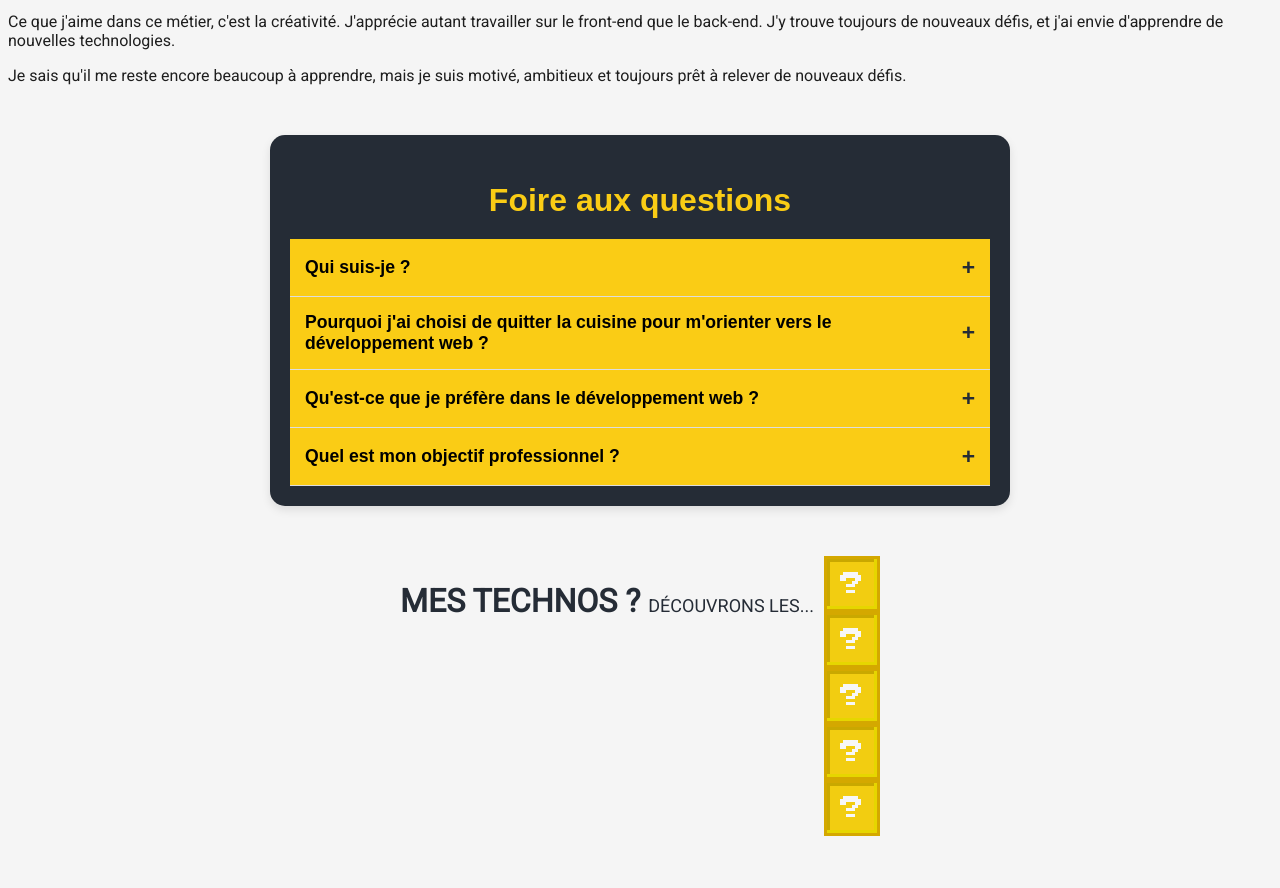
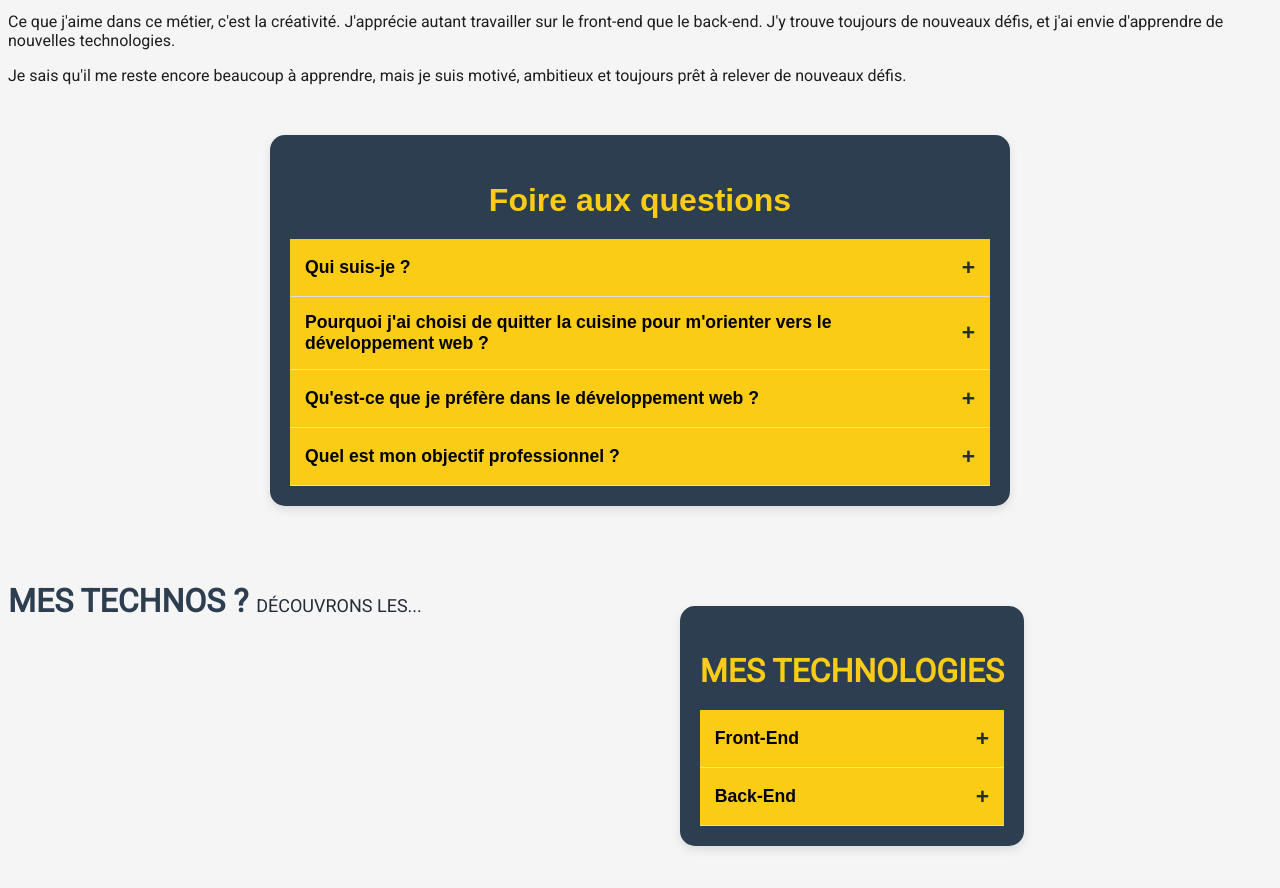
Before and after one commit to GregoryVDev/Portfolio, a React (Vite) app: page /about in a window 1280 px wide. Shown: the part 220-1108 px from the top of the page. Before the commit the page ends 1064 px from the top, so only its background shows below. Built offline with nearby package versions, Linux system fonts and the light colour scheme.

Commit message:
Edited color for the titles and href. Added faq in skills section. Added properties for the tech className

```diff
--- a/src/App.css
+++ b/src/App.css
@@ -23,6 +23,6 @@ body {
 h1,
 h2,
 a {
-  color: #252C36;
+  color: #2C3E50;
   text-decoration: none;
 }
--- a/src/Components/Skills.jsx
+++ /dev/null
@@ -1,13 +0,0 @@
-import React from "react";
-import "../index.css"; // pour récupérer le style mario-block
-import { SkillsIcons } from "../Components/SkillsIcons";
-
-export const Skills = () => {
-  const skills = ["html", "css", "js", "php", "mysql"]; // tes technos
-
-  return (
-    <section className="skills-section">
-      <SkillsIcons techs={skills} />
-    </section>
-  );
-};
--- a/src/Components/SkillsIcons.jsx
+++ b/src/Components/SkillsIcons.jsx
@@ -1,24 +1,75 @@
+import React, { useState } from "react";
 import { FaHtml5, FaCss3Alt, FaNodeJs, FaPhp } from "react-icons/fa";
-import { SiMysql } from "react-icons/si";
+import { SiMysql, SiReact } from "react-icons/si";
+import "../index.css";
+import "../about.css";
 
-// Carte des icônes par techno
-const iconsMap = {
-  html: <FaHtml5 />,
-  css: <FaCss3Alt />,
-  js: <FaNodeJs />,
-  php: <FaPhp />,
-  mysql: <SiMysql />,
-};
+const techCategories = [
+  {
+    category: "Front-End",
+    techs: [
+      { name: "HTML", icon: <FaHtml5 /> },
+      { name: "CSS", icon: <FaCss3Alt /> },
+      { name: "JavaScript", icon: <FaNodeJs /> },
+      { name: "React", icon: <SiReact /> },
+    ],
+  },
+  {
+    category: "Back-End",
+    techs: [
+      { name: "PHP", icon: <FaPhp /> },
+      { name: "MySQL", icon: <SiMysql /> },
+      { name: "Node.js", icon: <FaNodeJs /> },
+    ],
+  },
+];
 
-export const SkillsIcons = ({ techs = [] }) => {
+export const SkillsIcons = () => {
+  const [openIndexes, setOpenIndexes] = useState([]);
+
+  const toggleCategory = (index) => {
+    if (openIndexes.includes(index)) {
+      setOpenIndexes(openIndexes.filter((i) => i !== index));
+    } else {
+      setOpenIndexes([...openIndexes, index]);
+    }
+  };
+
   return (
-    <div className="skills-container">
-      {techs.map((tech, index) => (
-        <div key={index} className="mario-block">
-          <span className="question-mark">?</span>
-          <div className="icon">{iconsMap[tech]}</div>
-        </div>
-      ))}
-    </div>
+    <section className="faq">
+      <h2>Mes technologies</h2>
+      <div className="faq-container">
+        {techCategories.map((cat, index) => (
+          <div key={index} className="faq-item">
+            <button
+              className={`faq-question ${
+                openIndexes.includes(index) ? "active" : ""
+              }`}
+              onClick={() => toggleCategory(index)}
+            >
+              {cat.category}
+              <span className="faq-icon">
+                {openIndexes.includes(index) ? "-" : "+"}
+              </span>
+            </button>
+
+            <div
+              className={`faq-answer ${
+                openIndexes.includes(index) ? "show" : ""
+              }`}
+            >
+              <ul className="tech-list">
+                {cat.techs.map((tech, i) => (
+                  <li key={i} className="tech-item">
+                    {tech.icon}
+                    <span className="tech-name">{tech.name}</span>
+                  </li>
+                ))}
+              </ul>
+            </div>
+          </div>
+        ))}
+      </div>
+    </section>
   );
 };
--- a/src/about.css
+++ b/src/about.css
@@ -2,7 +2,6 @@
     text-transform: uppercase;
     text-align: left;
     padding: 10px;
-    color: #252C36;
 }
 
 .infos p {
@@ -15,7 +14,7 @@
     max-width: 700px;
     margin: 50px auto;
     padding: 20px;
-    background: #252C36;
+    background: #2C3E50;
     border-radius: 15px;
     box-shadow: 0 4px 10px rgba(0, 0, 0, 0.1);
     font-family: 'Nunito', sans-serif;
@@ -82,3 +81,28 @@
     color: #252C36;
     font-family: "RobotoRegular";
 }
+
+/* TEST */
+
+.tech-list {
+    list-style: none;
+    padding: 0;
+    margin: 0;
+}
+
+.tech-item {
+    display: flex;
+    align-items: center;
+    gap: 10px;
+    font-size: 1.2rem;
+    padding: 8px 0;
+}
+
+.tech-item svg {
+    font-size: 1.8rem;
+    color: var(--accent-color, #ff7f50);
+}
+
+.tech-name {
+    font-weight: 500;
+}
--- a/src/assets/styles/header.css
+++ b/src/assets/styles/header.css
@@ -10,5 +10,5 @@ li {
 }
 
 .navigation ul li a:hover {
-    color: #FACC15;
+    color: #8A8E91;
 }
--- a/src/index.css
+++ b/src/index.css
@@ -3,7 +3,6 @@ h1 {
   font-size: 32px;
   margin: 0;
   font-family: "RobotoRegular";
-  color: #252C36;
 }
 
 .content {
@@ -13,7 +12,7 @@ h1 {
 }
 
 section h2 {
-  color: #252C36;
+  color: #2C3E50;
   text-align: center;
   font-size: 2rem;
 }
@@ -74,7 +73,7 @@ section h2 {
 .dr {
   width: 100px;
   height: 8px;
-  background: #facc15;
+  background: #8A8E91;
   margin: auto auto;
   position: relative;
   bottom: 15px;
@@ -235,7 +234,7 @@ section h2 {
 }
 
 .resum a {
-  color: #F2CD11;
+  color: #8A8E91;
   font-weight: bold;
 }
 
--- a/src/pages/About.jsx
+++ b/src/pages/About.jsx
@@ -1,6 +1,6 @@
 import { Header } from "../Components/Header";
 import React, { useState } from "react";
-import { Skills } from "../Components/Skills";
+import { SkillsIcons } from "../Components/SkillsIcons";
 
 export const About = () => {
   // Liste des questions et de réponses
@@ -100,7 +100,7 @@ export const About = () => {
         <h2>
           Mes technos ? <span className="low">Découvrons les...</span>
         </h2>
-        <Skills />
+        <SkillsIcons />
       </section>
     </div>
   );
```
